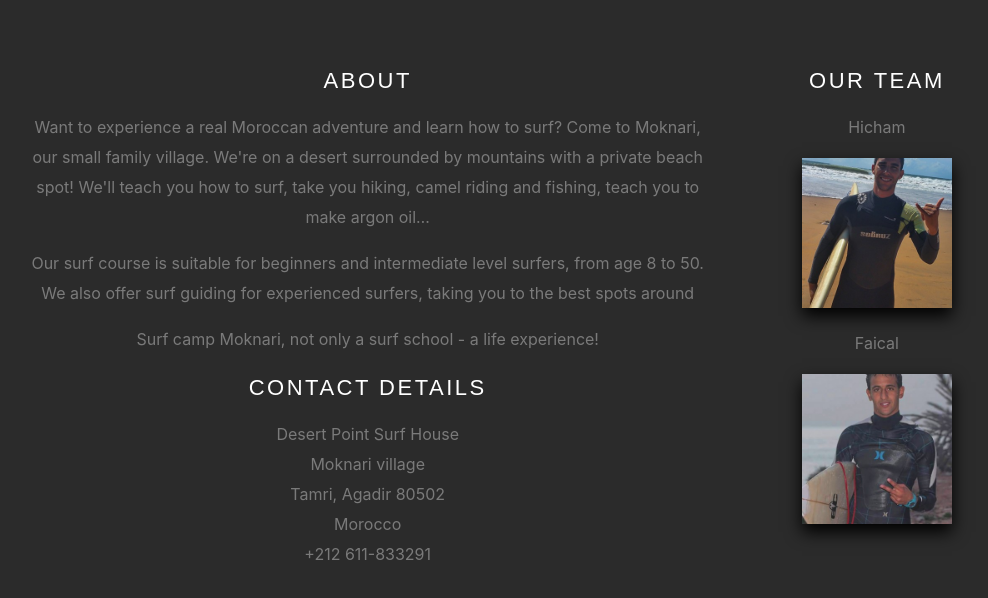
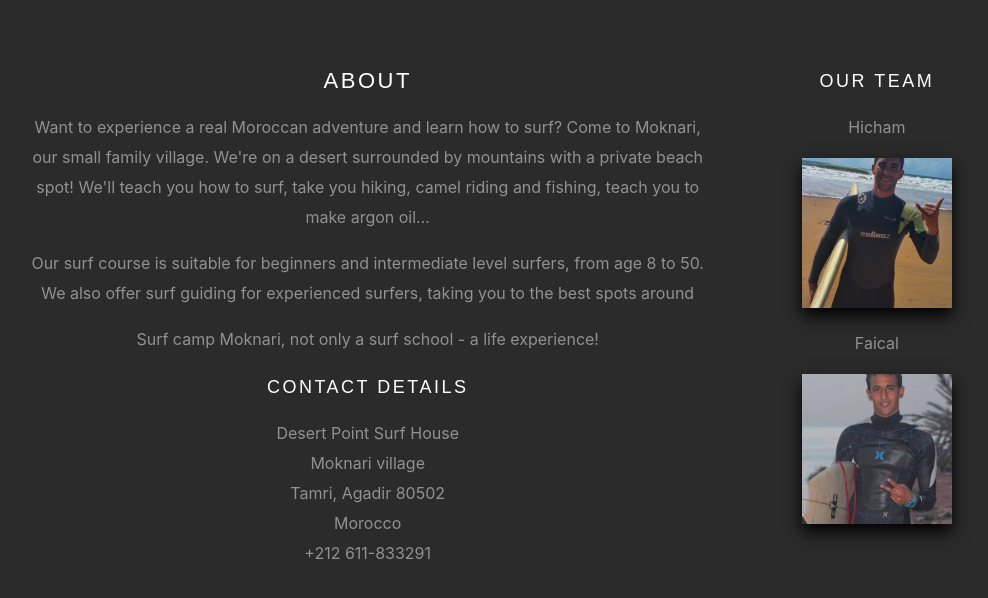
Before and after one commit to ckpantelides/desert-point, a React (Create React App) app: page /#/about in a window 1280 px wide. Shown: the top 598 px of the page, without its empty margins (124-1112 px from the left). Built offline with nearby package versions, Linux system fonts and the light colour scheme.

Commit message:
Updated CSS of headings

```diff
--- a/src/App.css
+++ b/src/App.css
@@ -166,7 +166,8 @@ ul#nav li.current a {
   min-height: 100vh;
 }
 
-#about h2 {
+#about h2,
+#about h3 {
   font: 22px/30px 'opensans-bold', sans-serif;
   color: #fff;
   margin-bottom: 12px;
@@ -174,9 +175,13 @@ ul#nav li.current a {
   letter-spacing: 2.5px;
 }
 
+#about h3 {
+  font-size: 18px;
+}
+
 #about p {
   line-height: 30px;
-  color: #7a7a7a;
+  color: #929191;
 }
 
 #about .profile-pic {
@@ -231,12 +236,17 @@ ul#nav li.current a {
   box-shadow: 0px 1px 3px rgba(0, 0, 0, 0.8);
 }
 
+#packages h1,
 #packages h2 {
   font: 22px/30px 'opensans-bold', sans-serif;
   color: #fff;
   margin-bottom: 12px;
   text-transform: uppercase;
   letter-spacing: 2.5px;
+}
+
+#packages h2 {
+  font-size: 18px;
 }
 
 #packages h4 {
@@ -246,7 +256,7 @@ ul#nav li.current a {
 
 #packages p {
   line-height: 30px;
-  color: #7a7a7a;
+  color: #929191;
   margin: 2px;
 }
 
@@ -281,7 +291,6 @@ ul#nav li.current a {
 }
 
 #booking h1 {
-  color: white;
   font: 22px/30px 'opensans-bold', sans-serif;
   text-transform: uppercase;
   letter-spacing: 2.5px;
@@ -331,9 +340,13 @@ ul#nav li.current a {
 }
 
 #admin h1 {
-  font: 22px/30px 'opensans-bold', sans-serif;
+  font: 24px/32px 'opensans-bold', sans-serif;
   text-transform: uppercase;
   letter-spacing: 2.5px;
+}
+
+#admin h4 {
+  font: 16px 'opensans-bold', sans-serif;
 }
 
 .enquiry-save {
--- a/src/components/About.js
+++ b/src/components/About.js
@@ -18,7 +18,7 @@ const About = () => (
           surfers, taking you to the best spots around
         </p>
         <p>Surf camp Moknari, not only a surf school - a life experience!</p>
-        <h2>Contact Details</h2>
+        <h3>Contact Details</h3>
         <p className='address'>
           <span>Desert Point Surf House</span>
           <br />
@@ -32,7 +32,7 @@ const About = () => (
         </p>
       </div>
       <div className='side column'>
-        <h2>Our team</h2>
+        <h3>Our team</h3>
         <p>Hicham</p>
         <img src='images/hicham.jpg' className='profile-pic' alt='Hicham' />
         <p>Faical</p>
--- a/src/components/Packages.js
+++ b/src/components/Packages.js
@@ -1,8 +1,8 @@
-import React from "react";
+import React from 'react';
 
 const Packages = () => (
-  <section id="packages">
-    <h2>Packages</h2>
+  <section id='packages'>
+    <h1>Packages</h1>
     <p>
       We offer surf lessons and surf guiding with meals and accomodation. We
       also offer camel riding, mountain biking and fishing.
@@ -15,8 +15,8 @@ const Packages = () => (
       Send us a message with what it is you're interested in and we'll get back
       to you with the best option to suit you.
     </p>
-    <div className="package-container">
-      <div className="package-item">
+    <div className='package-container'>
+      <div className='package-item'>
         <h2>SURF LESSONS</h2>
         <h3>€360</h3>
         <h4>for beginner and intermediate surfers</h4>
@@ -30,10 +30,10 @@ const Packages = () => (
           <li>Visit to Agadir souk with other excursions</li>
         </ul>
         <button>
-          <a href="#booking">Book now</a>
+          <a href='#booking'>Book now</a>
         </button>
       </div>
-      <div className="package-item">
+      <div className='package-item'>
         <h2>SURF GUIDING</h2>
         <h3>€320</h3>
         <h4>for experienced surfers</h4>
@@ -47,7 +47,7 @@ const Packages = () => (
           <li>Visit to Agadir souk with other excursions</li>
         </ul>
         <button>
-          <a href="#booking">Book now</a>
+          <a href='#booking'>Book now</a>
         </button>
       </div>
     </div>
```
